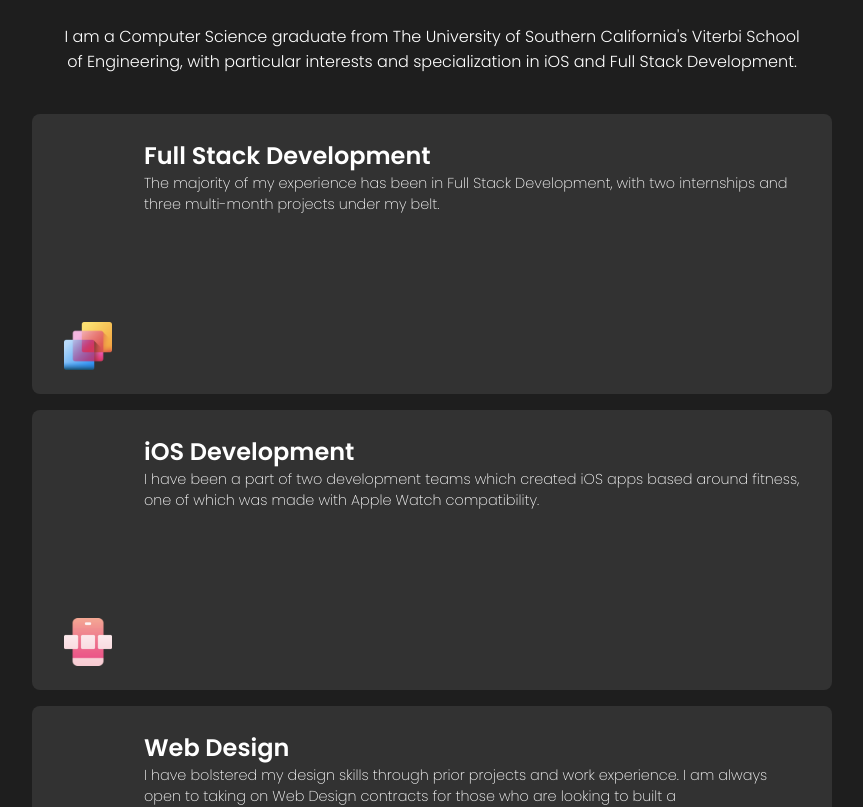
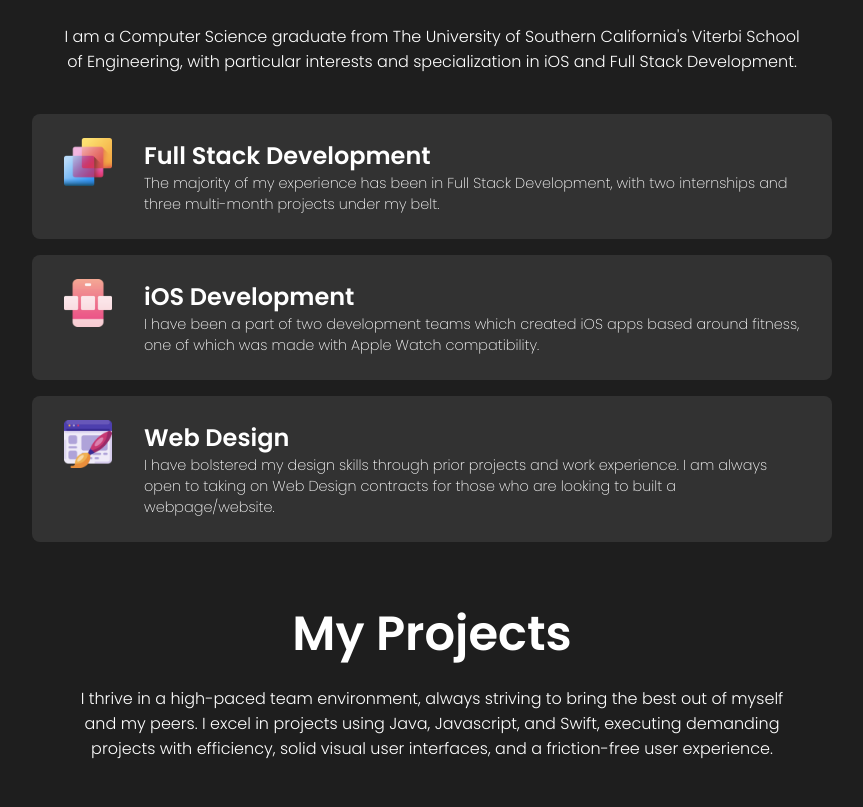
Before and after one commit to raddiego24/portfolio-website, a React (Create React App) app: page / in a window 1280 px wide. Shown: the part 920-1727 px from the top of the page, without its empty margins (208-1071 px from the left). Built offline with nearby package versions, Linux system fonts and the light colour scheme.

Commit message:
fixed about pictures for dekstop

```diff
--- a/src/components/Skills/skills.css
+++ b/src/components/Skills/skills.css
@@ -47,7 +47,7 @@
     justify-content: center;
     text-align: center;
     align-items: center;
-    margin-top: 25%;
+    /* margin-top: 25%; */
 }
 
 .skillBarText>p {
@@ -68,6 +68,7 @@
     .skillBarImg {
         height: 2.25rem;
         width: 2.25rem;
+        margin-top: 25%;
     }
     .skillBarText>h {
         font-size: 5vw;
```
